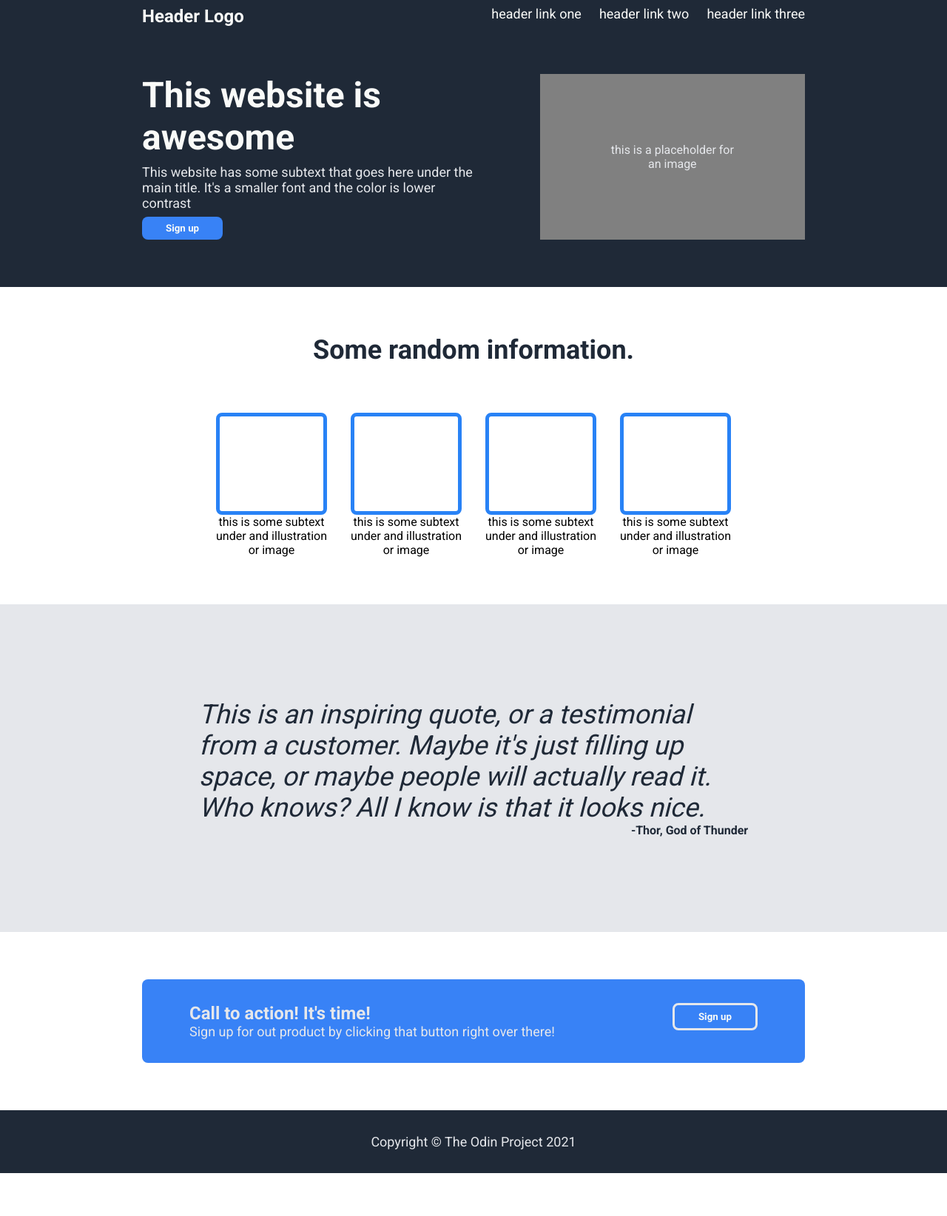
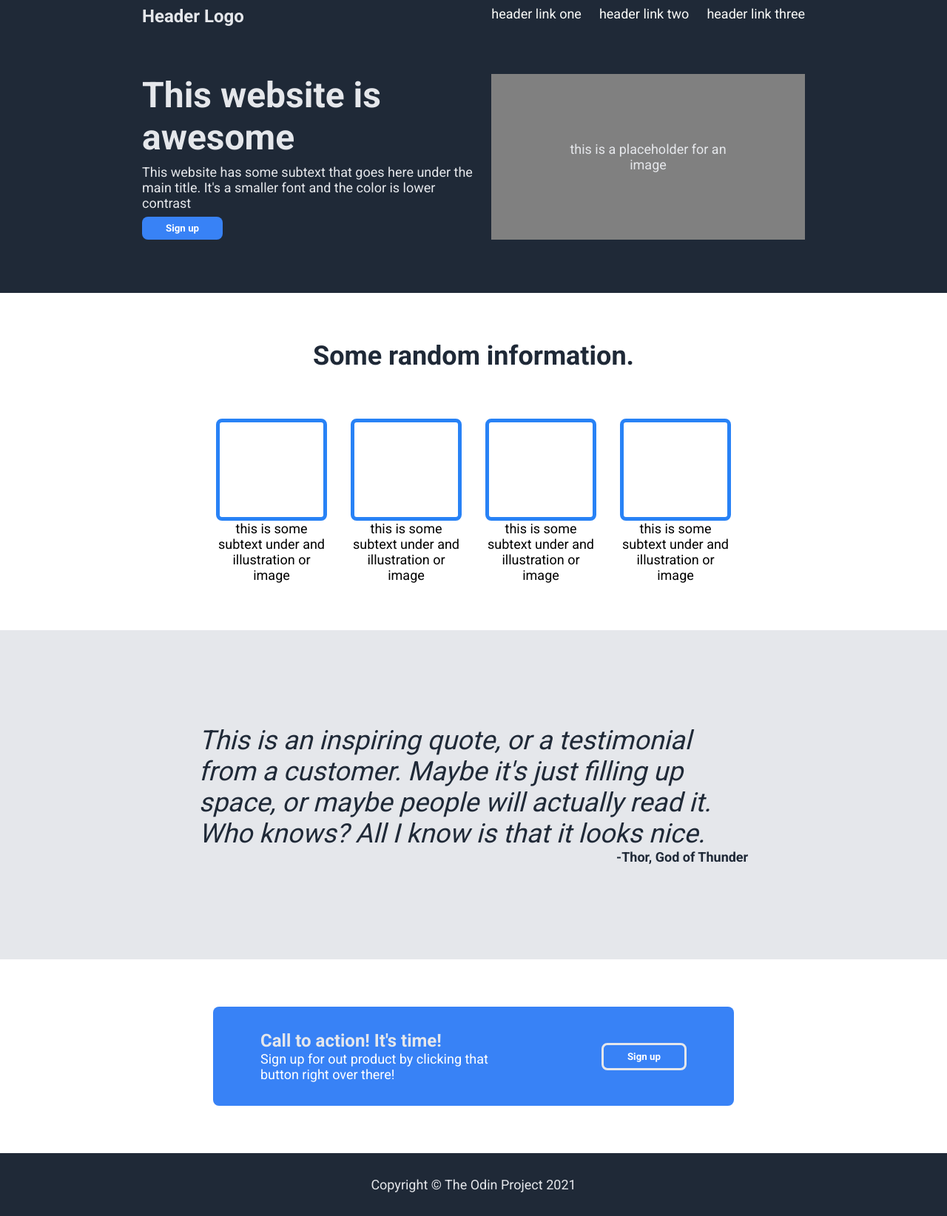
Before and after one commit to jerquad/odin-landing, a plain HTML site: page index.html in a window 1280 px wide. Shown: the whole page at 74% size. Before the commit the page ends 1586 px from the top, so only its background shows below. Drawn offline with Linux system fonts and the light colour scheme.

Commit message:
Edit style.css with better performance

```diff
--- a/index.html
+++ b/index.html
@@ -1,6 +1,6 @@
 <!DOCTYPE html>
 <head lang="en">
-    <meta charset="utf-8">
+    <meta charset="UTF-8">
     <link rel="stylesheet" href="./style.css">
     <title>Landing Page</title>
 </head>
--- a/style.css
+++ b/style.css
@@ -2,6 +2,7 @@
 
 
 body {
+    font-size: 18px;
     display: flex;
     flex-direction: column;
     font-family: Roboto, sans-serif;
@@ -11,50 +12,37 @@ body {
 
 .header,
 .footer {
+    background-color: #1f2937;
+    color: #E5E7EB;
+    padding: 8px 192px;
     display: flex;
     flex-direction: column;
-    background-color: #1f2937;
-    margin: 0;
-}
-
-.header {
-    padding: 0 192px;
 }
 
 .head-top {
     display: flex;
     justify-content: space-between;
-    padding-top: 8px;
+    white-space: nowrap;
+    gap: 32px;
 }
 
 .head-logo,
 .head-hero {
-    color: #F9FAF8;
+    font-weight: bolder;
 }
-
 .head-logo {
     font-size: 24px;
-    font-weight: bolder;
-}
-
-.head-main-text,
-.head-links,
-.footer,
-.call-bottom {
-    color: #E5E7EB;
-    font-size: 18px;
 }
 
 .head-hero {
     font-size: 48px;
-    font-weight: bolder;
 }
 
 .head-main {
+    padding: 64px 0;
     display: flex;
     justify-content: space-between;
-    padding: 64px 0;
-
+    gap: 24px;
 }
 
 .head-main-left {
@@ -70,17 +58,14 @@ body {
     align-items: center;
     text-align: center;
     background-color: gray;
-    color: #E5E7EB;
-    flex-basis: 75%;
     padding: 10%;
-    max-width: 20%;
 }
 
 .info {
     display: flex;
     flex-direction: column;
     align-items: center;
-    padding: 64px 0;
+    padding: 64px 192px;
 }
 
 .info-head {
@@ -88,10 +73,13 @@ body {
     font-size: 36px;
     font-weight: bolder;
     margin-bottom: 64px;
+    text-align: center;
 }
 
 .info-body {
     display: flex;
+    flex-wrap: wrap;
+    justify-content: center;
     gap: 32px;
 }
 
@@ -104,7 +92,7 @@ body {
 
 .info-block {
     display: flex;
-    flex: 0 0 auto;
+    flex: 0 1 auto;
     padding: 64px;
     border: 5px solid #2882f6;
     border-radius: 8px;
@@ -113,8 +101,6 @@ body {
 .info-text {
     text-align: center;
 }
-
-
 
 .quote {
     background-color: #E5E7EB;
@@ -165,15 +151,20 @@ body {
 button,
 .call-box {
     background-color: #3882F6;
+    color: white;
 }
 
 .call-box {
     display: flex;
-    align-items: center;
+
     justify-content: space-between;
+    align-self: center;
+    width: 576px;
+    flex: 1 0 auto;
     margin: 64px 192px;
     padding: 32px 64px;
     border-radius: 8px;
+    gap: 128px;
 }
 .call-top {
     color: #E5E7EB;
@@ -182,7 +173,9 @@ button,
 }
 
 .call-button {
+    align-self: center;
     border: 3px solid #E5E7EB;
+    margin: 0;
 }
 
 button {
@@ -190,9 +183,9 @@ button {
     font-family: Roboto, sans-serif;
     border: none;
     border-radius: 8px;
-    color: #F9FAF8;
     padding: 8px 32px;
     font-weight: bold;
+    white-space: nowrap;
 }
 
 ul {
```
